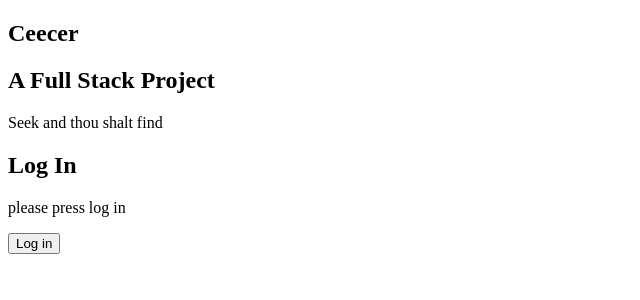
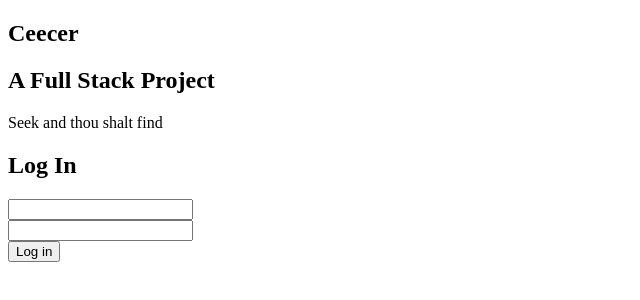
Before and after one commit to akskettu-hub/FullStackProject, a React (Vite) app: page / in a window 1280 px wide. Shown: the top 300 px of the page, without its empty margins (0-640 px from the left). Built offline with nearby package versions, Linux system fonts and the light colour scheme.

Commit message:
add mock log in form

```diff
--- a/src/App.tsx
+++ b/src/App.tsx
@@ -1,4 +1,4 @@
-import { useState } from "react";
+import React, { useState, type SyntheticEvent } from "react";
 
 type GreetingProps = {
   name: string;
@@ -16,34 +16,74 @@ const Greeting = (props: GreetingProps) => {
 };
 
 type LogInProps = {
-  handler: () => void;
+  setUsername: React.Dispatch<React.SetStateAction<string>>;
+  //loginHasetLogInStatusndler: (name:string) => void;
+  setLogInStatus: React.Dispatch<React.SetStateAction<boolean>>;
 };
 
 const UserLoginPrompt = (props: LogInProps) => {
-  console.log(props);
+  //console.log(props);
+  const [usernameInputValue, setUsernameInputValue] = useState("");
+  const [passwordInputValue, setPasswordInputValue] = useState("");
+
+  const handleUsernameFieldChange = (
+    event: React.ChangeEvent<HTMLInputElement>,
+  ): void => {
+    event.preventDefault();
+    setUsernameInputValue(event.target.value);
+  };
+
+  const handlePasswordFieldChange = (
+    event: React.ChangeEvent<HTMLInputElement>,
+  ): void => {
+    event.preventDefault();
+    setPasswordInputValue(event.target.value);
+  };
+
+  const onSubmit = (event: SyntheticEvent): void => {
+    event.preventDefault();
+    props.setUsername(usernameInputValue);
+    props.setLogInStatus(true);
+
+    console.log(
+      `Username: ${usernameInputValue}, Password ${passwordInputValue}`,
+    );
+  };
+
   return (
     <div>
       <h2>Log In</h2>
-      <p>please press log in</p>
-      <button onClick={props.handler}>Log in</button>
+      <div>
+        <form onSubmit={onSubmit}>
+          <div>
+            <input
+              value={usernameInputValue}
+              onChange={handleUsernameFieldChange}
+            />
+          </div>
+          <div>
+            <input
+              value={passwordInputValue}
+              onChange={handlePasswordFieldChange}
+            />
+          </div>
+          <button type="submit">Log in</button>
+        </form>
+      </div>
     </div>
   );
 };
 
 const App = () => {
-  const name = "Timmy";
+  const [name, setName] = useState<string>("");
   const [logInStatus, setLogInStatus] = useState<boolean>(false);
-
-  function handleLogIn() {
-    console.log("log in button clicked.");
-    setLogInStatus(true);
-  }
 
   function handleLogout() {
     console.log("log out button clicked.");
     setLogInStatus(false);
+    setName("");
   }
-  //
+
   return (
     <section>
       <div>
@@ -54,7 +94,10 @@ const App = () => {
       {logInStatus ? (
         <Greeting name={name} onLogOut={handleLogout} />
       ) : (
-        <UserLoginPrompt handler={handleLogIn} />
+        <UserLoginPrompt
+          setUsername={setName}
+          setLogInStatus={setLogInStatus}
+        />
       )}
     </section>
   );
```
